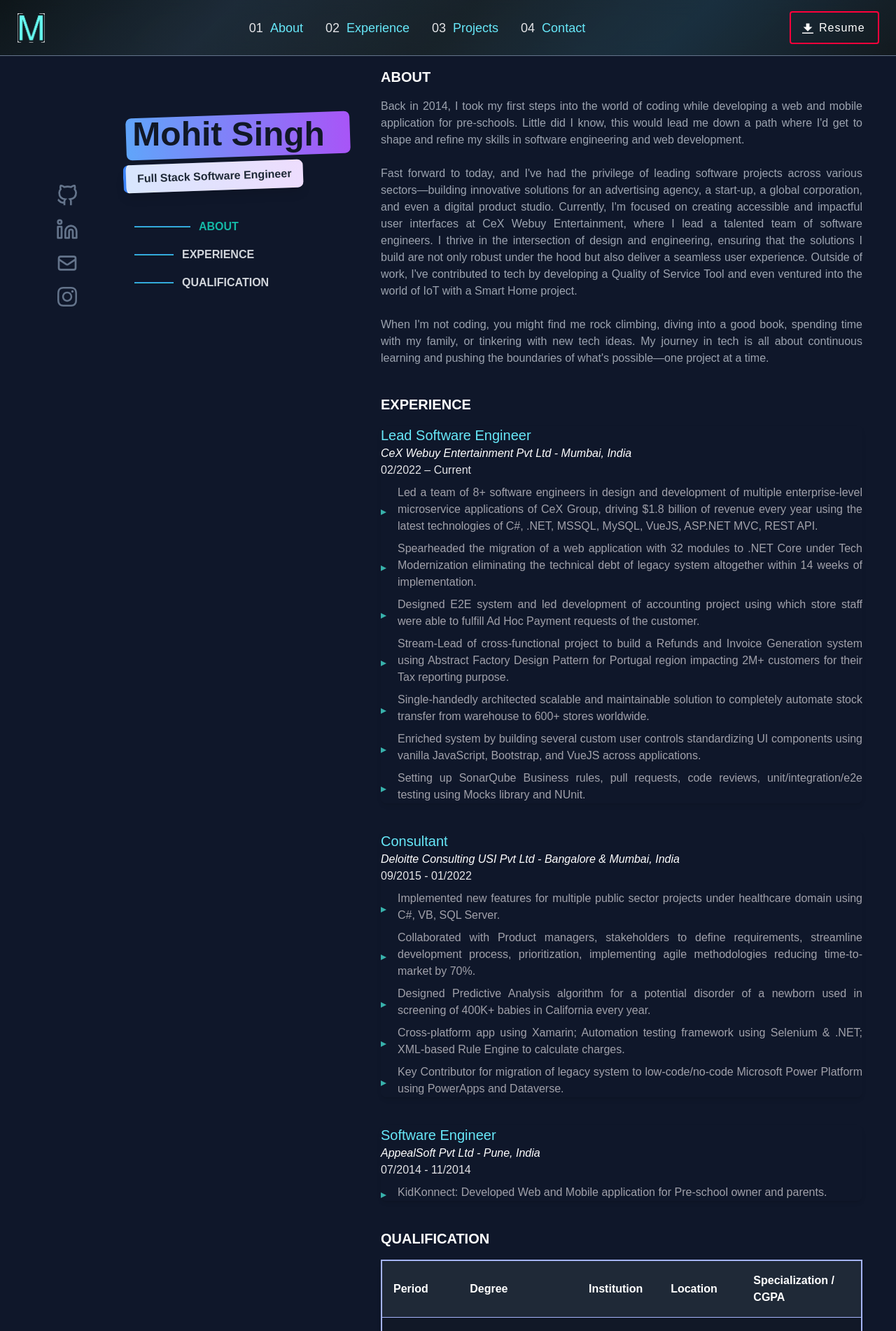
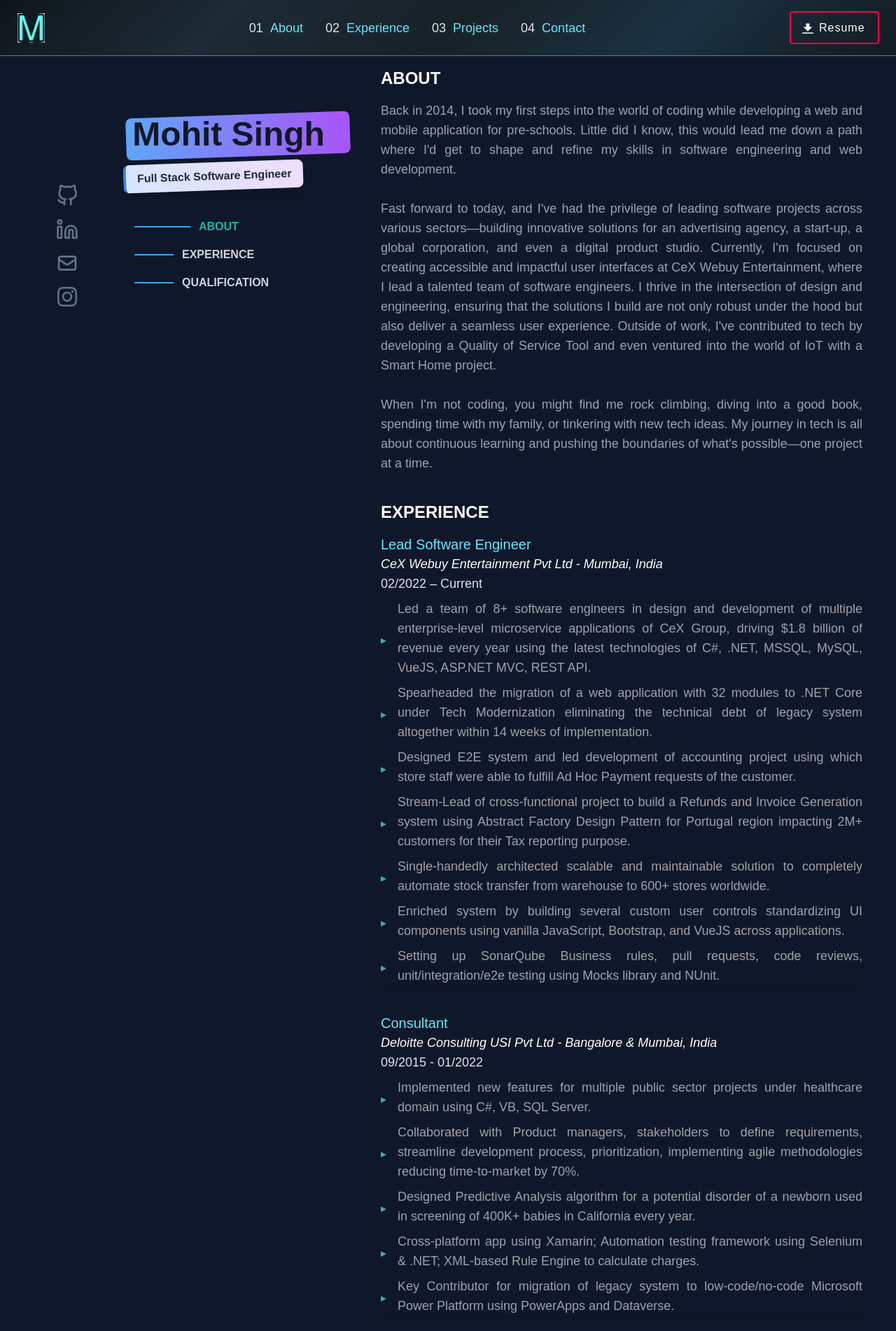
Before and after one commit to mohit-gogitter/v2, a Next.js app: page /explore/about in a window 1280 px wide. Shown: the top 1902 px of the page at 70% size. Built offline with nearby package versions, Linux system fonts and the light colour scheme; a web font is replaced by a local one.

Commit message:
code refactor

```diff
--- a/app/explore/about/experience.tsx
+++ b/app/explore/about/experience.tsx
@@ -43,7 +43,7 @@ const Experience = () => {
       ];
 
   return (
-    <div>
+    <div className="text-lg">
       <section className="mx-auto">
                   <div>
                     {experiences.map((exp, index) => (
--- a/app/explore/about/page.tsx
+++ b/app/explore/about/page.tsx
@@ -171,7 +171,7 @@ const About = () => {
               </div>
             </div>
             <div className="md:col-span-2 relative w-full p-4">
-              <div className="md:hidden mb-6">
+              <div className="md:hidden mb-10">
                 <h1 className="text-5xl font-bold text-gray-900 relative mb-1">
                   <span className="relative z-10">&nbsp;Mohit Singh</span>
                   <span className="absolute top-0 left-0 w-72 md:w-80 h-full bg-gradient-to-r from-blue-400 to-purple-500 rounded-lg transform -rotate-2 -translate-y-1 translate-x-1 z-0"></span>
@@ -186,8 +186,8 @@ const About = () => {
               </div>
 
               <div id="about">
-                <h4 className="text-xl font-bold text-white mb-4">ABOUT</h4>
-                <span className="text-gray-400">
+                <h4 className="text-2xl font-bold text-white mb-4">ABOUT</h4>
+                <span className="text-gray-400 text-lg">
                   Back in 2014, I took my first steps into the world of coding
                   while developing a web and mobile application for pre-schools.
                   Little did I know, this would lead me down a path where I&apos;d
@@ -216,13 +216,13 @@ const About = () => {
                 </span>
               </div>
               <div id="experience" className="mt-10">
-                <h4 className=" text-xl font-bold text-white mb-4">
+                <h4 className=" text-2xl font-bold text-white mb-4">
                   EXPERIENCE
                 </h4>
                 <Experience />
               </div>
               <div id="qualification">
-                <h4 className=" text-xl font-bold text-white mb-4">
+                <h4 className=" text-2xl font-bold text-white mb-4">
                   QUALIFICATION
                 </h4>
                 <Qualification />
--- a/app/explore/about/qualification.tsx
+++ b/app/explore/about/qualification.tsx
@@ -26,7 +26,7 @@ const Qualification = () => {
   ];
 
   return (
-    <div className="overflow-x-auto p-[2px] bg-indigo-300 shadow-md">
+    <div className="text-sm md:text-base overflow-x-auto p-[2px] bg-indigo-300 shadow-md">
       <div className="min-w-full divide-y divide-gray-700">
         <table className=" bg-gray-900 text-white">
           <thead>
```
